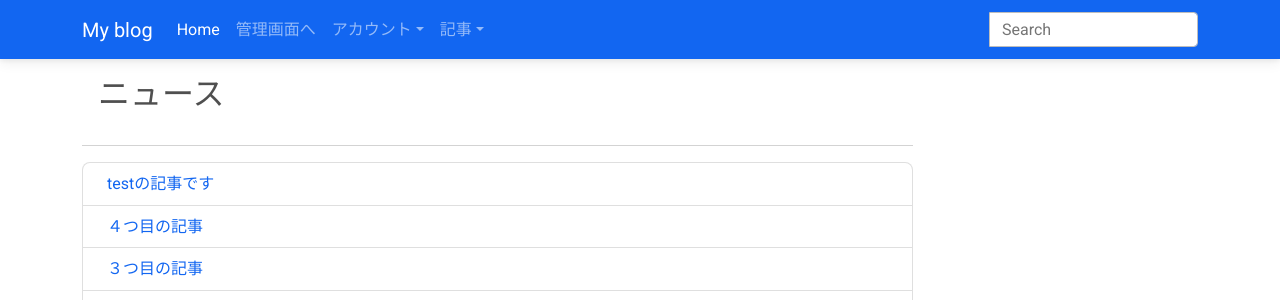
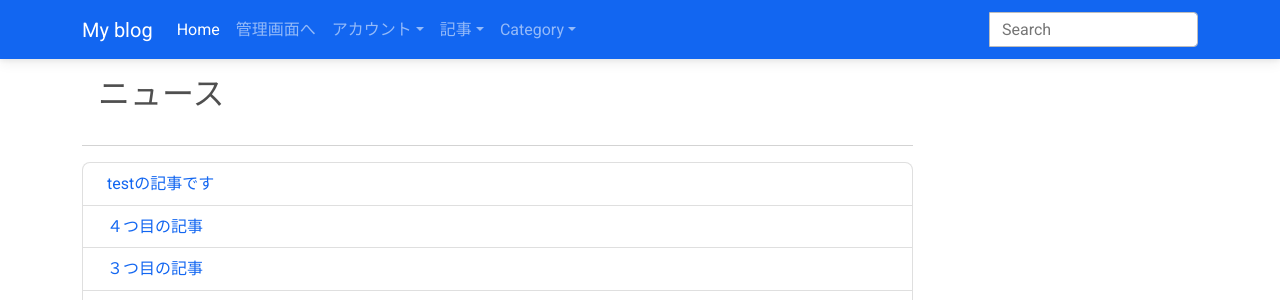
Before and after one commit to kei-1011/django-first-blog-app, a Django app: a page that uses myapp/templates/myapp/base.html in a window 1280 px wide. Shown: the top 300 px of the page. Run offline with Django 3.2, Linux system fonts and the light colour scheme; data comes from the database, SQL or seed files in the repository; both versions use the stored data as it was after the commit; some libraries are stand-ins or nearby versions.

Commit message:
fix_always_display_category_list close #33

```diff
--- /dev/null
+++ b/myapp/context_proccessors.py
@@ -0,0 +1,9 @@
+from .models import Category
+
+def all_category(request):
+  category_list = Category.objects.all()
+
+  params = {
+    'category_list': category_list,
+  }
+  return params
--- a/myapp/templates/myapp/base.html
+++ b/myapp/templates/myapp/base.html
@@ -65,6 +65,18 @@
               <ul class="dropdown-menu" aria-labelledby="navbarDropdown">
                 <li><a class="dropdown-item" href="{% url 'myapp:post_create' %}">新規作成</a></li>
                 <li><a class="dropdown-item" href="{% url 'myapp:post_list' %}">投稿一覧</a></li>
+              </ul>
+            </li>
+
+            <!-- Navbar dropdown -->
+            <li class="nav-item dropdown">
+              <a class="nav-link dropdown-toggle" href="#" id="navbarDropdown" role="button" data-mdb-toggle="dropdown" aria-expanded="false">Category</a>
+              <!-- Dropdown menu -->
+              <ul class="dropdown-menu" aria-labelledby="navbarDropdown">
+                {% for item in category_list %}
+                  <li><a class="dropdown-item" href="{% url 'myapp:category_detail' item.name_en %}">{{ item.name }}</a></li>
+                {% endfor%}
+                <hr>
                 <li><a class="dropdown-item" href="{% url 'myapp:category_list' %}">カテゴリ一覧</a></li>
               </ul>
             </li>
--- a/myproject/settings.py
+++ b/myproject/settings.py
@@ -72,6 +72,7 @@ TEMPLATES = [
                 'django.contrib.auth.context_processors.auth',
                 'django.contrib.messages.context_processors.messages',
                 'django.template.context_processors.media',
+                'myapp.context_proccessors.all_category',
             ],
         },
     },
```
Also changed, not shown: db.sqlite3, media/images/entry5_qc3w71v.png (added).
